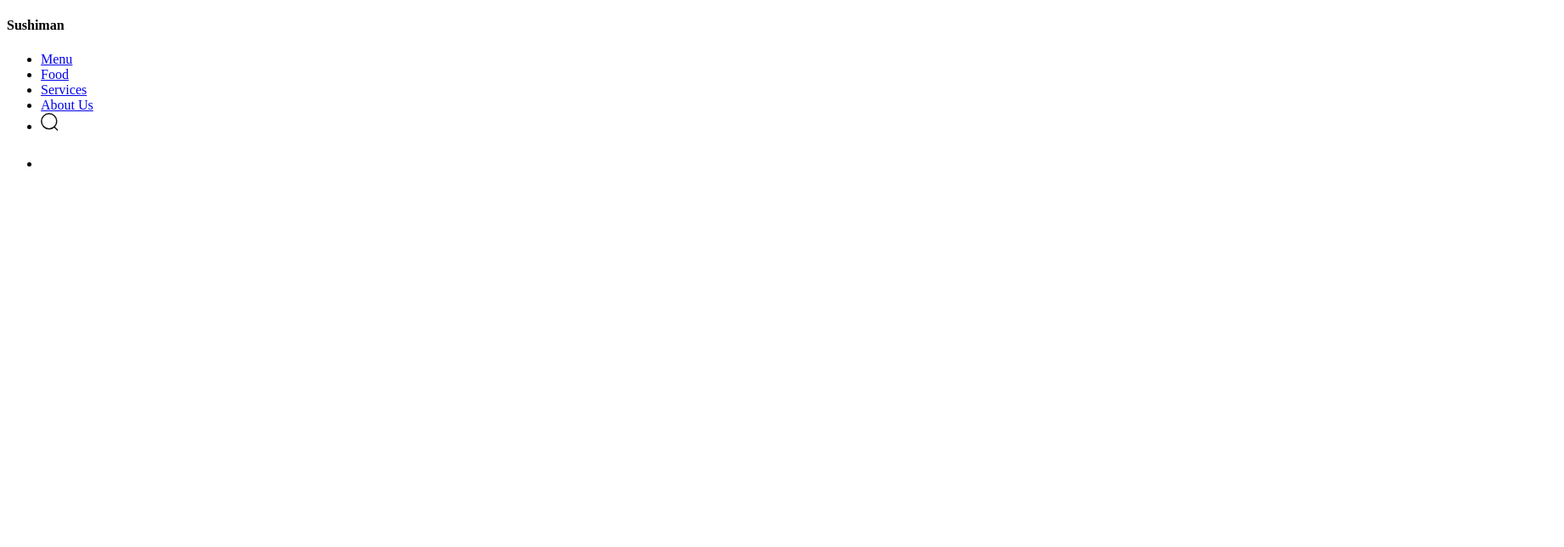
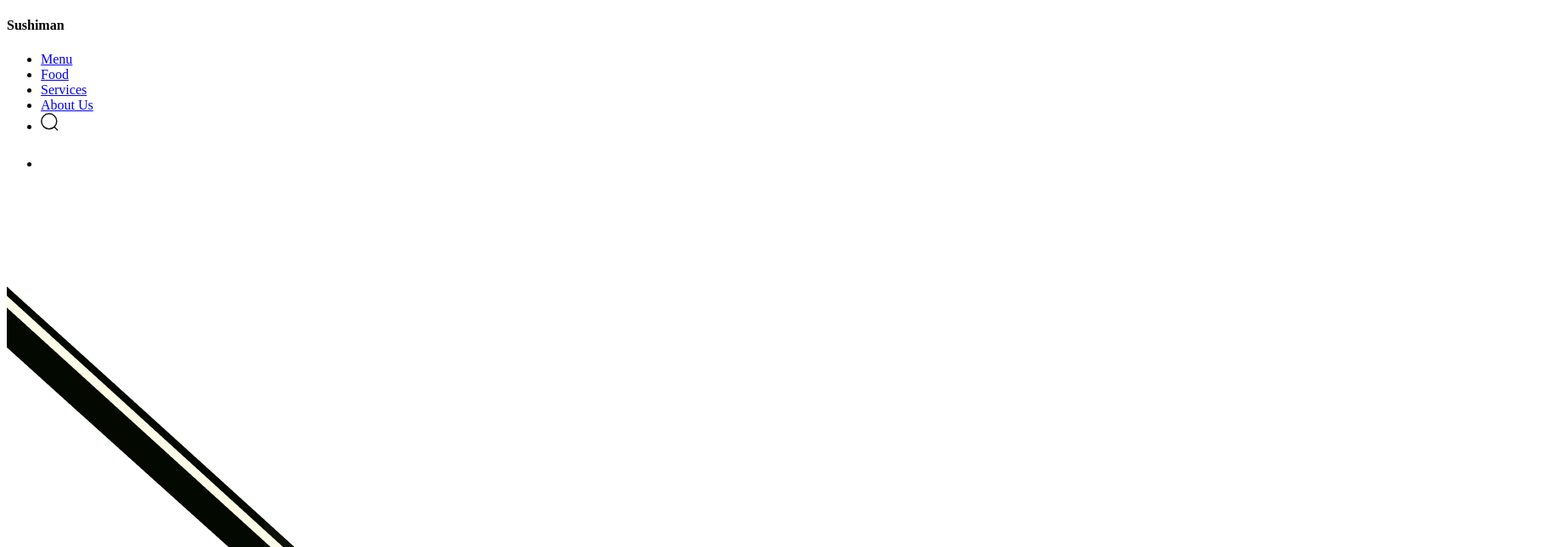
Before and after one commit to JayOnojah/sushi-landing, a website built with Vite: page index.html in a window 1280 px wide. Shown: the top 644 px of the page at 85% size, 1841 px wide, since content can reach past the window. Built offline with nearby package versions, Linux system fonts and the light colour scheme.

Commit message:
Hero Section Start

```diff
--- a/index.html
+++ b/index.html
@@ -31,6 +31,12 @@
       </nav>
     </header>
 
+    <section class="hero">
+      <div class="hero-image">
+        <img src="assets/sushi-1.png" alt="sushi" />
+      </div>
+    </section>
+
     <script src="js/script.js" type="module"></script>
   </body>
 </html>
```
